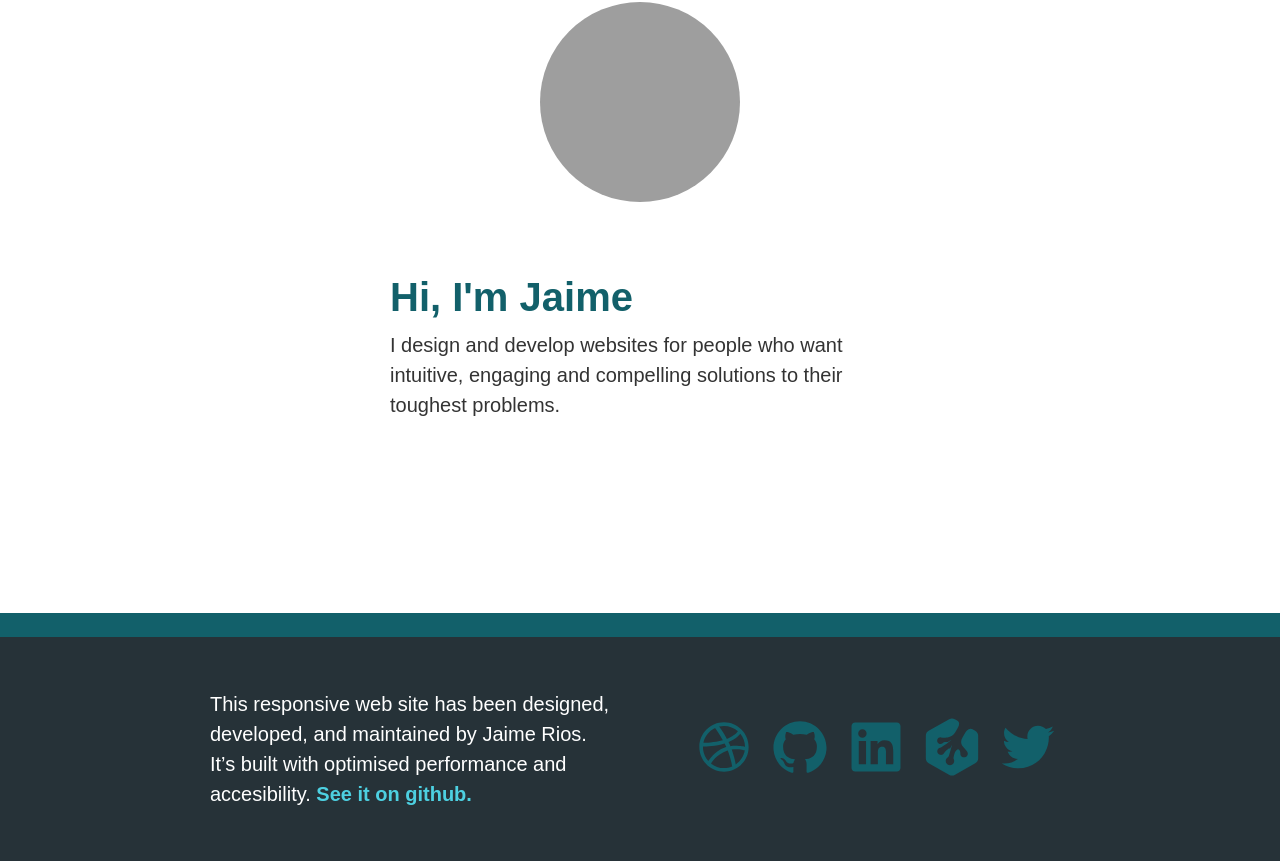
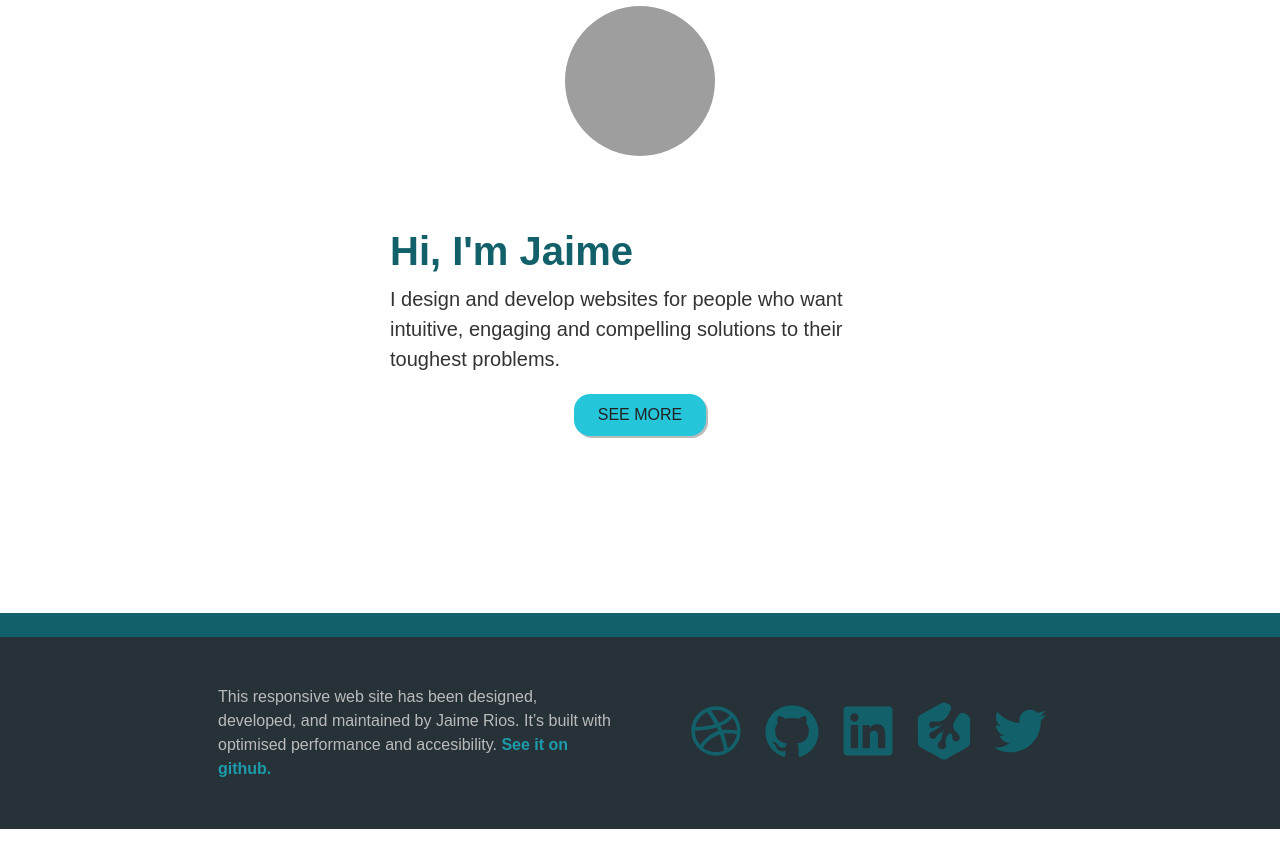
Before and after one commit to papaponmx/angular.riosjaime.com, an Angular app: page / in a window 1280 px wide. Shown: the part 266-1127 px from the top of the page. After the commit the page ends 1095 px from the top, so only its background shows below. Built offline with nearby package versions, Linux system fonts and the light colour scheme; grey boxes are pictures that could not be loaded.

Commit message:
Added btn classes

```diff
--- a/src/app/footer/footer.component.scss
+++ b/src/app/footer/footer.component.scss
@@ -7,12 +7,15 @@ footer{
   margin-top: 1em;
 
   p {
-    color: #fff;
-    font-size: 1.25em;
+    color: #bbb;
+    font-size: 1em;
+    font-weight: 300;
     max-width: 400px;
     margin-right: 4em;
   }
-  a svg[id^=social] {
-    fill: #fff;
+
+  a {
+    color: lighten( #12606a, 15%);
   }
+
 }
--- a/src/app/home-page/home-page.component.html
+++ b/src/app/home-page/home-page.component.html
@@ -1,7 +1,9 @@
 <div class="container flex-column-center home__container">
-    <img class="home__img" [src]='imgUrl' alt="Jaime smiling">
+  <img class="home__img" [src]='imgUrl' alt="Jaime smiling">
   <div class="col-half flex-column-center home__text">
     <h1 class="home__header">Hi, I'm Jaime</h1>
     <p class="home__description">{{description}}</p>
+    <a routerLinkActive="active" routerLink="/about" class="btn">See more
+    </a>
   </div>
 </div>
--- a/src/app/home-page/home-page.component.scss
+++ b/src/app/home-page/home-page.component.scss
@@ -1,7 +1,7 @@
 img.home__img{
   border-radius: 50%;
-  height: 200px;
-  width: 200px;
+  height: 150px;
+  width: 150px;
   max-height: 45vh;
   max-width: 45vw;
   margin-top: 5em;
--- a/src/app/navbar/navbar.component.scss
+++ b/src/app/navbar/navbar.component.scss
@@ -21,6 +21,8 @@ nav {
   padding: 1em;
   color: white;
   font-size: 1.25em;
+  font-weight: 300;
+
   transition: .5s;
 }
 
--- /dev/null
+++ b/src/assets/scss/components.scss
@@ -0,0 +1,19 @@
+/*
+ * This contains a general CSS classes for  * things like Bootstrap btn, pills, badges, * etc.
+ */
+
+a.btn {
+    background-color: #26c6da;
+    border-radius: 1em;
+    box-shadow: 2px 2px #bbb;
+    color: #222;
+    font-weight: 300;
+    padding: .75em 1.5em;
+    text-transform: uppercase;
+    transition: .25s;
+ }
+
+a.btn:hover {
+    background-color: lighten( #26c6da, 15%);
+    box-shadow: 3px 3px #666;
+}
--- a/src/styles.scss
+++ b/src/styles.scss
@@ -2,3 +2,4 @@
 @import url("assets/scss/normalize.scss");
 @import url("assets/scss/base.scss");
 @import url("assets/scss/fonts.scss");
+@import url("assets/scss/components.scss");
```
